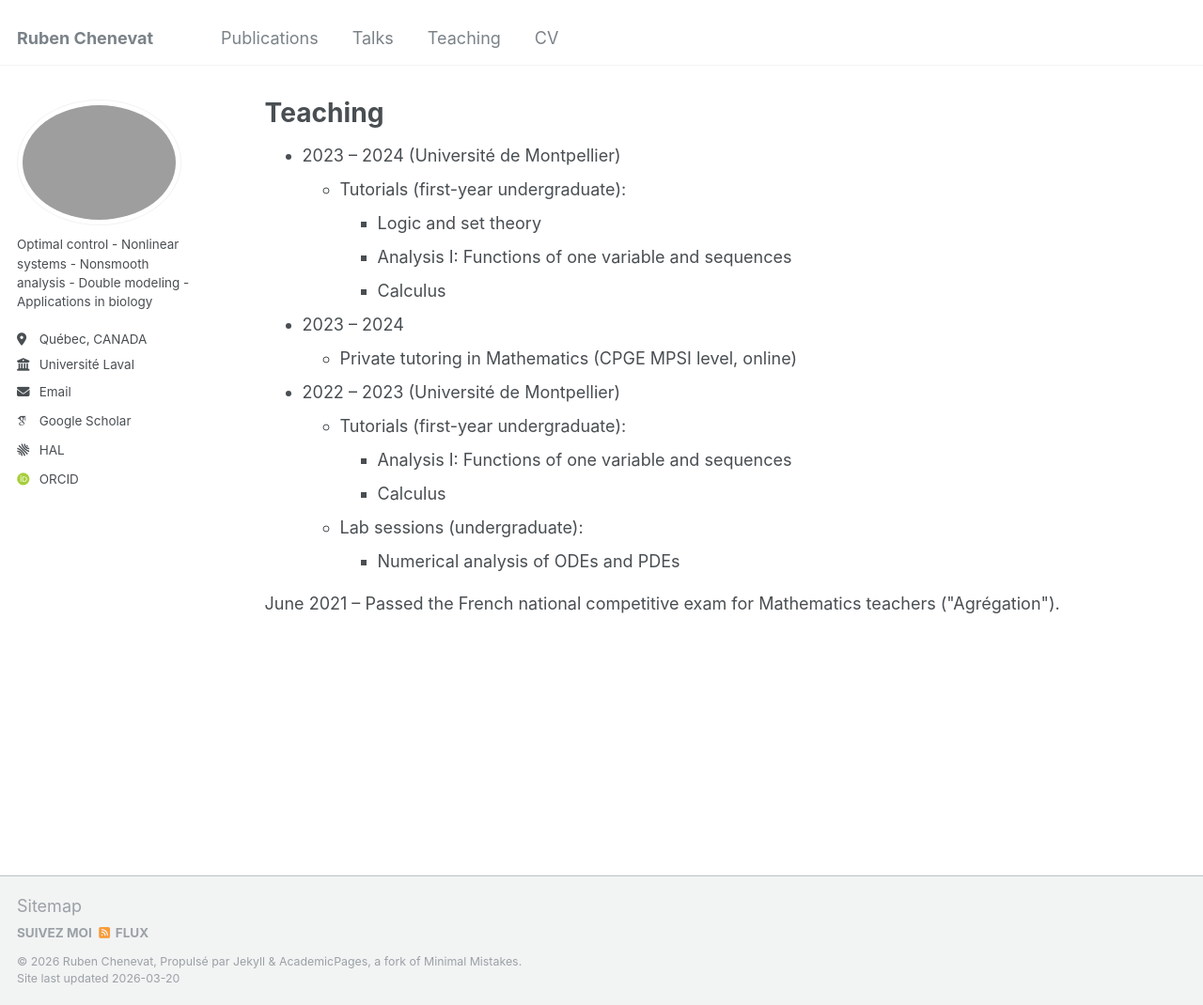
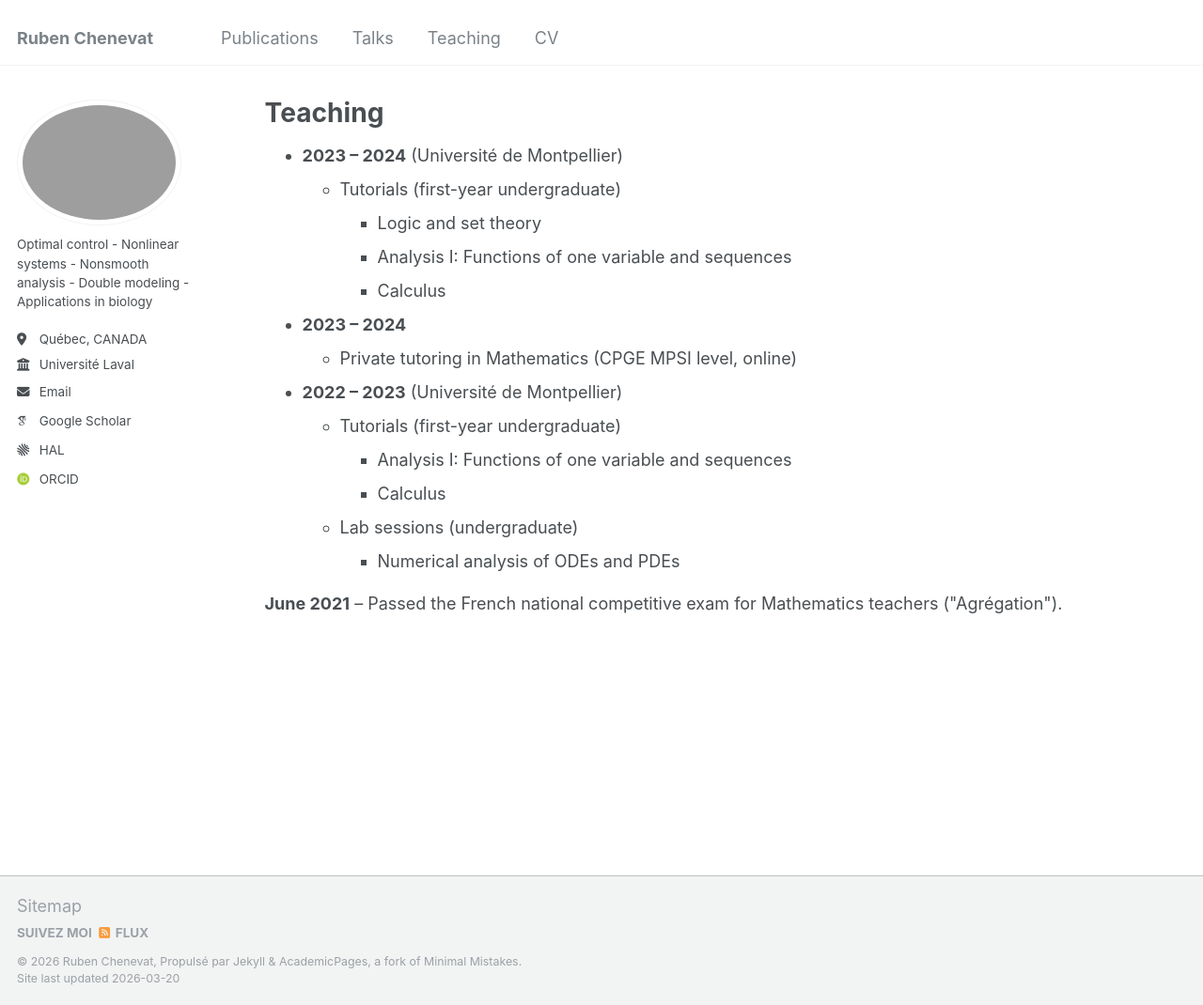
Before and after one commit to rubenchenevat/rubenchenevat.github.io, a Jekyll site: the page built from _pages/teaching.html, in a window 1280 px wide and 1070 px high. Shown: the whole window at 94% size. Built offline with Jekyll 4.4.1, drawn with Linux system fonts in a browser that asks for light colours; some web fonts are replaced.

```diff
--- a/_pages/teaching.html
+++ b/_pages/teaching.html
@@ -13,9 +13,9 @@ author_profile: true
 -->
 
 <ul>
-    <li>2023 &ndash; 2024 (Université de Montpellier)
+    <li><strong>2023 &ndash; 2024</strong> (Université de Montpellier)
         <ul>
-            <li>Tutorials (first-year undergraduate):
+            <li>Tutorials (first-year undergraduate)
                 <ul>
                     <li>Logic and set theory</li>
                     <li>Analysis I: Functions of one variable and sequences</li>
@@ -25,21 +25,21 @@ author_profile: true
         </ul>
     </li>
 
-    <li>2023 &ndash; 2024
+    <li><strong>2023 &ndash; 2024</strong>
         <ul>
             <li>Private tutoring in Mathematics (CPGE MPSI level, online)</li>
         </ul>
     </li>
 
-    <li>2022 &ndash; 2023 (Université de Montpellier)
+    <li><strong>2022 &ndash; 2023</strong> (Université de Montpellier)
         <ul>
-            <li>Tutorials (first-year undergraduate):
+            <li>Tutorials (first-year undergraduate)
                 <ul>
                     <li>Analysis I: Functions of one variable and sequences</li>
                     <li>Calculus</li>
                 </ul>
             </li>
-            <li>Lab sessions (undergraduate):
+            <li>Lab sessions (undergraduate)
                 <ul>
                     <li>Numerical analysis of ODEs and PDEs</li>
                 </ul>
@@ -49,5 +49,5 @@ author_profile: true
 </ul>
 
 <p>
-June 2021 &ndash; Passed the French national competitive exam for Mathematics teachers ("Agrégation").
+<strong>June 2021</strong> &ndash; Passed the French national competitive exam for Mathematics teachers ("Agrégation").
 </p>
```
